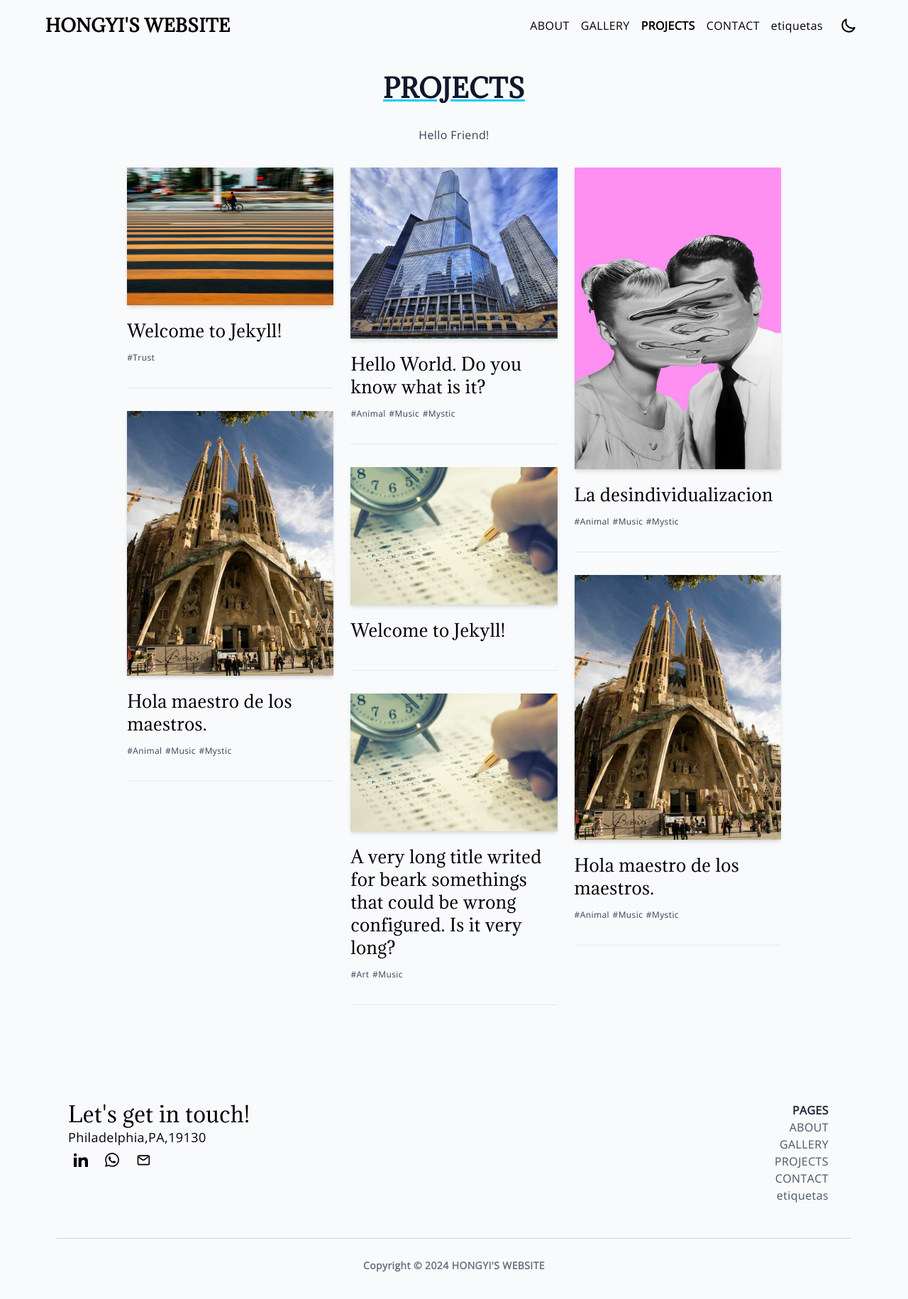
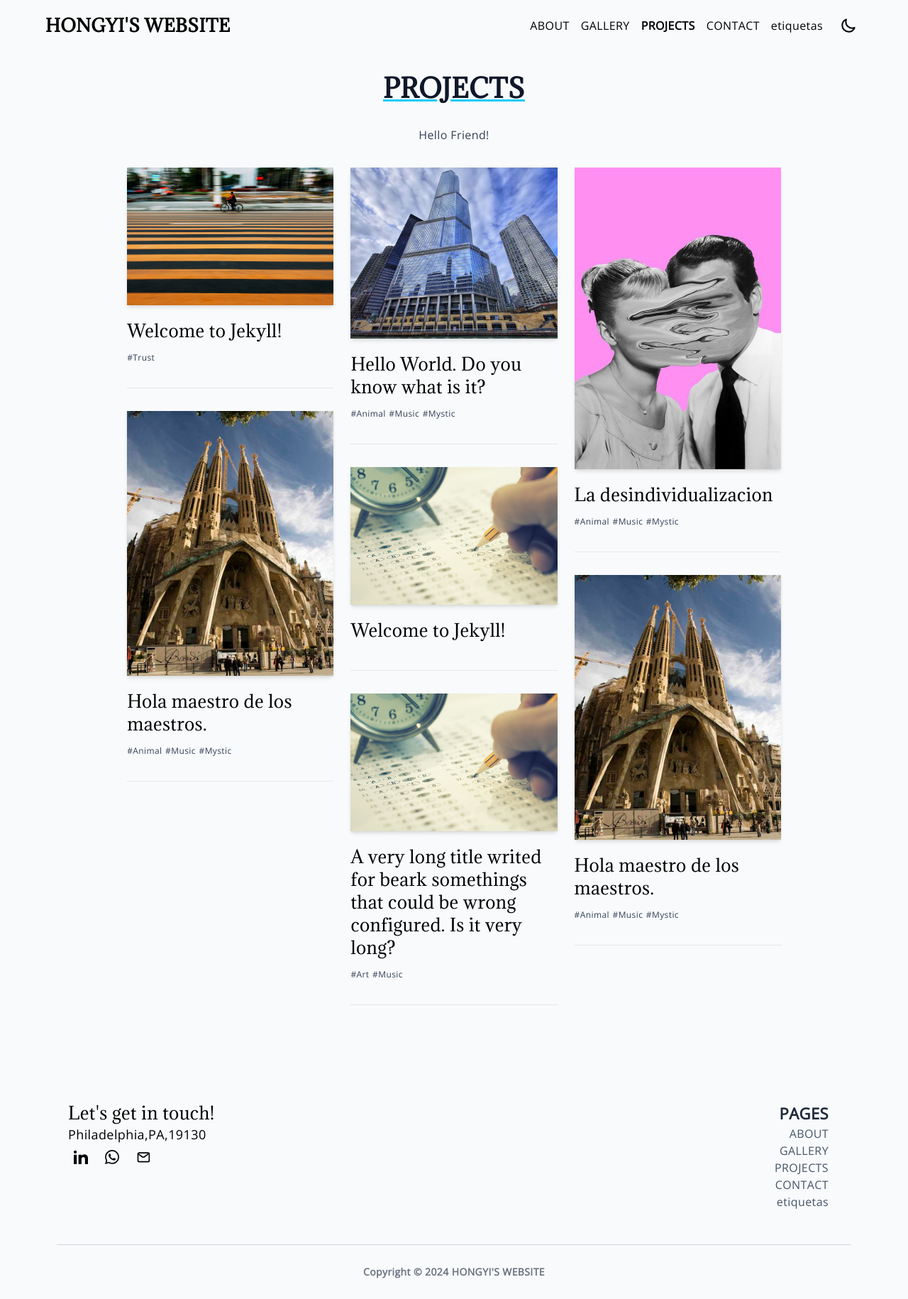
Before and after one commit to hongyili-hl/hongyili-hl.github.io, a Jekyll site: the page built from index.md, in a window 1280 px wide. Shown: the whole page at 71% size. Built offline with Jekyll 4.4.1, drawn with Linux system fonts in a browser that asks for light colours; our own code applies the rules of GitHub Pages for plain Markdown files.

Commit message:
Update footer.html

```diff
--- a/_includes/footer.html
+++ b/_includes/footer.html
@@ -4,7 +4,7 @@
   <div class="container mx-auto px-4">
     <div class="flex flex-wrap text-left lg:text-left">
       <div class="w-full lg:w-6/12 px-4">
-        <h5 class="text-3xl fonat-semibold">{{ site.data[site.lang].footer.title | default: "Let's get in touch!" |
+        <h5 class="text-2xl fonat-semibold">{{ site.data[site.lang].footer.title | default: "Let's get in touch!" |
           localize}}</h5>
         <span class="text-lg dark:text-slate-300 my-4">
           {{ site.data[site.lang].footer.description | default: "Philadelphia,PA,19130" }}
@@ -14,7 +14,7 @@
       <div class="w-full lg:w-6/12 px-4">
         <div class="flex flex-wrap text-right mb-6">
           <div class="w-full lg:w-4/12 px-4 ml-auto">
-            <span class="block uppercase text-slate-800 dark:text-slate-200 font-semibold mb-3">{{
+            <span class="block uppercase text-slate-800 dark:text-slate-200 font-semibold mb-3" style="font-size: 22px">{{
               site.data[site.lang].footer.pages | default: "Pages" }}</span>
             <ul>
               {% for page in site.pages %}
```
